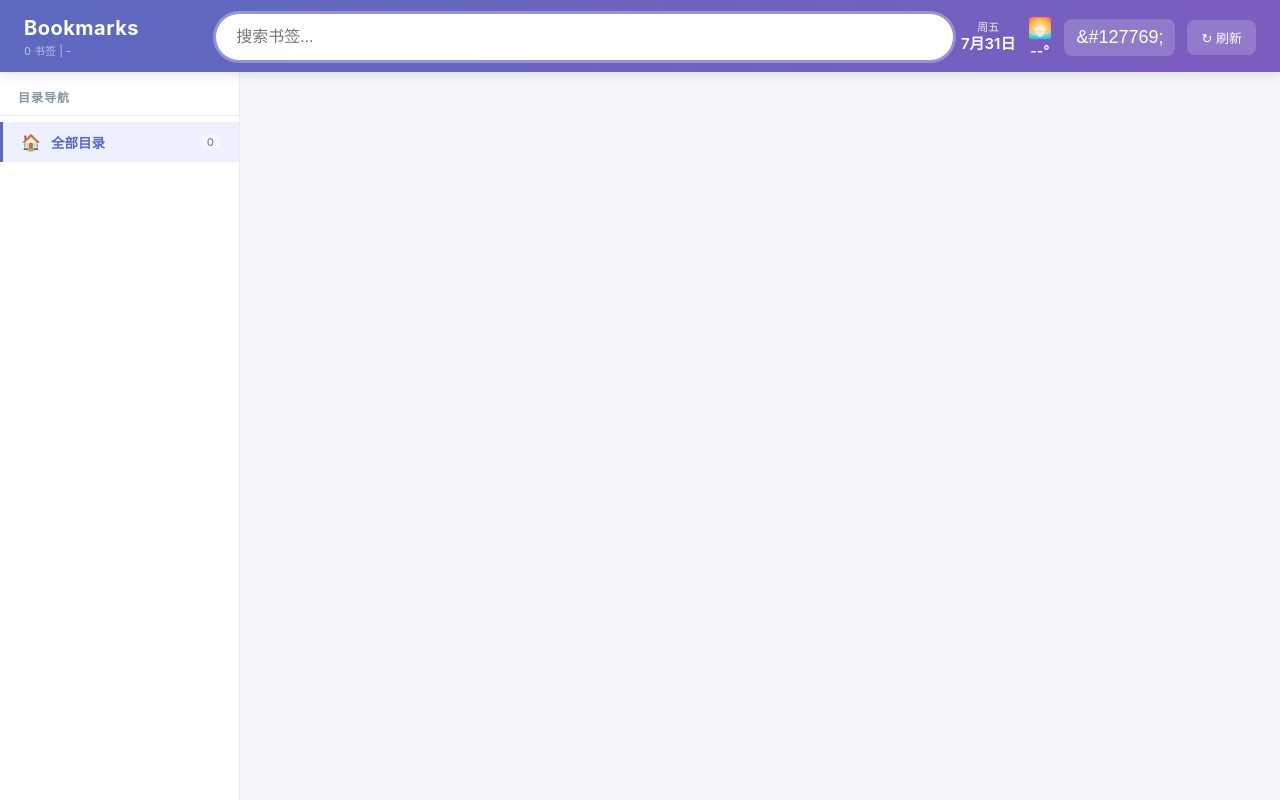
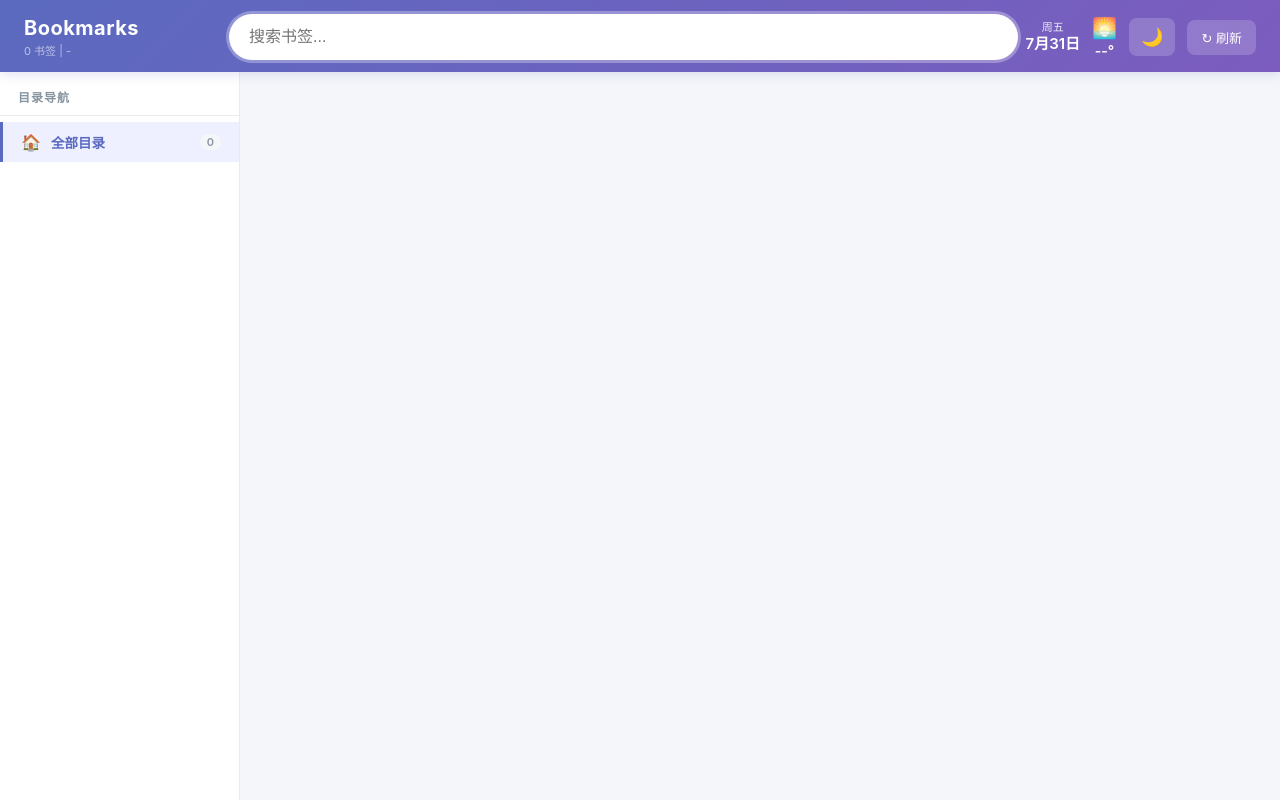
Before and after one commit to siruoren/Bookmarks, a Flask app: page / in a window 1280 px wide. Run offline with Flask 3, Linux system fonts and the light colour scheme; data that the repository does not hold is empty.

Commit message:
style(theme toggle): 替换主题切换图标为emoji
将原来的HTML实体图标替换为更直观的☀️和🌙emoji，提升界面可读性

```diff
--- a/templates/index.html
+++ b/templates/index.html
@@ -295,7 +295,7 @@ function toggleTheme() {
 function updateThemeIcon(theme) {
   const icon = document.getElementById('themeToggle');
   if (icon) {
-    icon.textContent = theme === 'dark' ? '&#9728;' : '&#127769;'; // 太阳/月亮
+    icon.textContent = theme === 'dark' ? '☀️' : '🌙'; // 太阳/月亮
   }
 }
 
```
